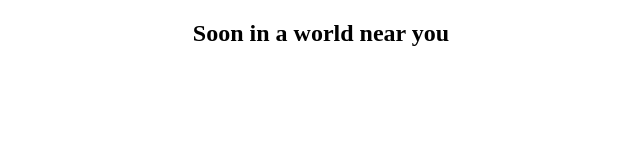
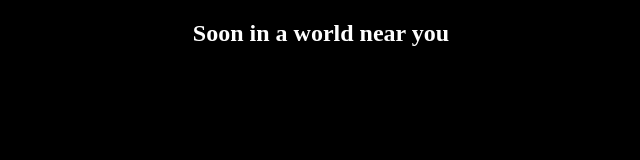
Before and after one commit to JCMSimon/asgrd, a plain HTML site: page index.html in a window 1280 px wide. Shown: the whole page, without its empty margins (319-959 px from the left). Drawn offline with Linux system fonts and the light colour scheme.

Commit message:
Actually done

```diff
--- a/index.html
+++ b/index.html
@@ -6,7 +6,7 @@
     <meta name="viewport" content="width=device-width, initial-scale=1.0">
     <title>Soon™</title>
 </head>
-<body style="display: flex; justify-content: center; align-items: center; height: 100%; margin: 0;">
-    <h2>Soon in a world near you</h2>
+<body style="display: flex; justify-content: center; align-items: center; min-height: 100%; margin: 0; background-color: black;">
+    <h2 style="color: white;">Soon in a world near you</h2>
 </body>
 </html>
```
